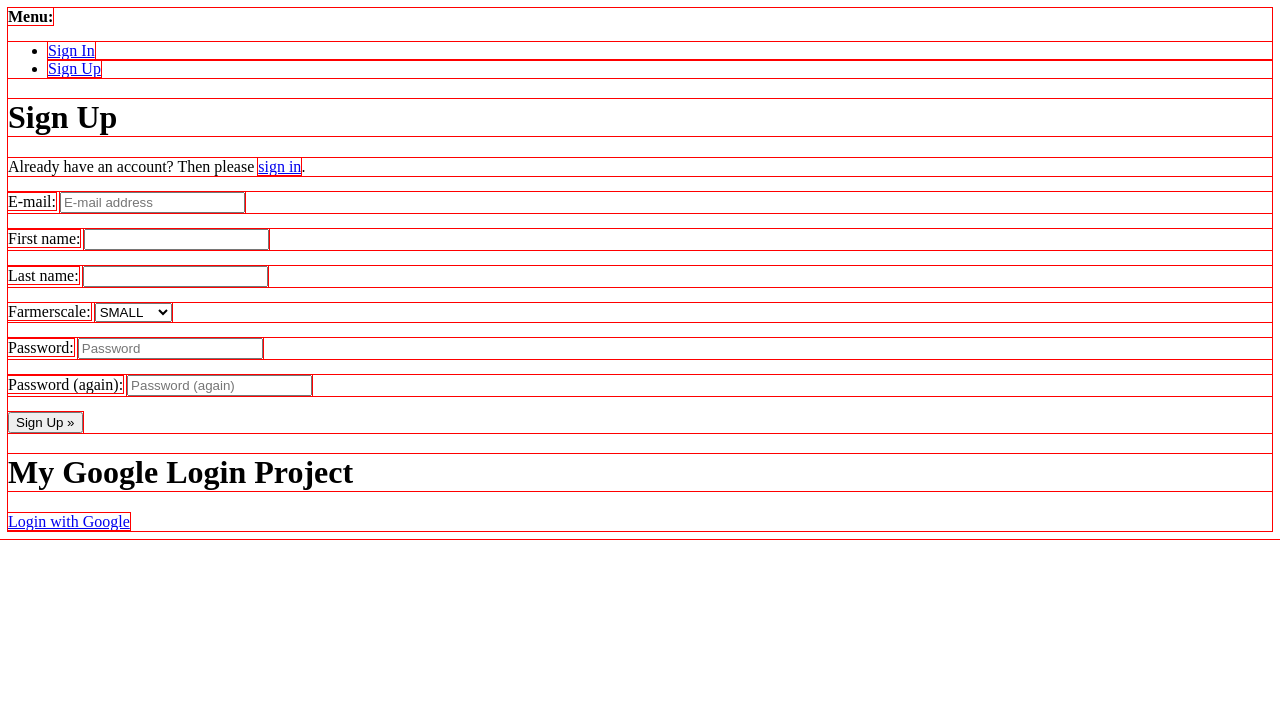
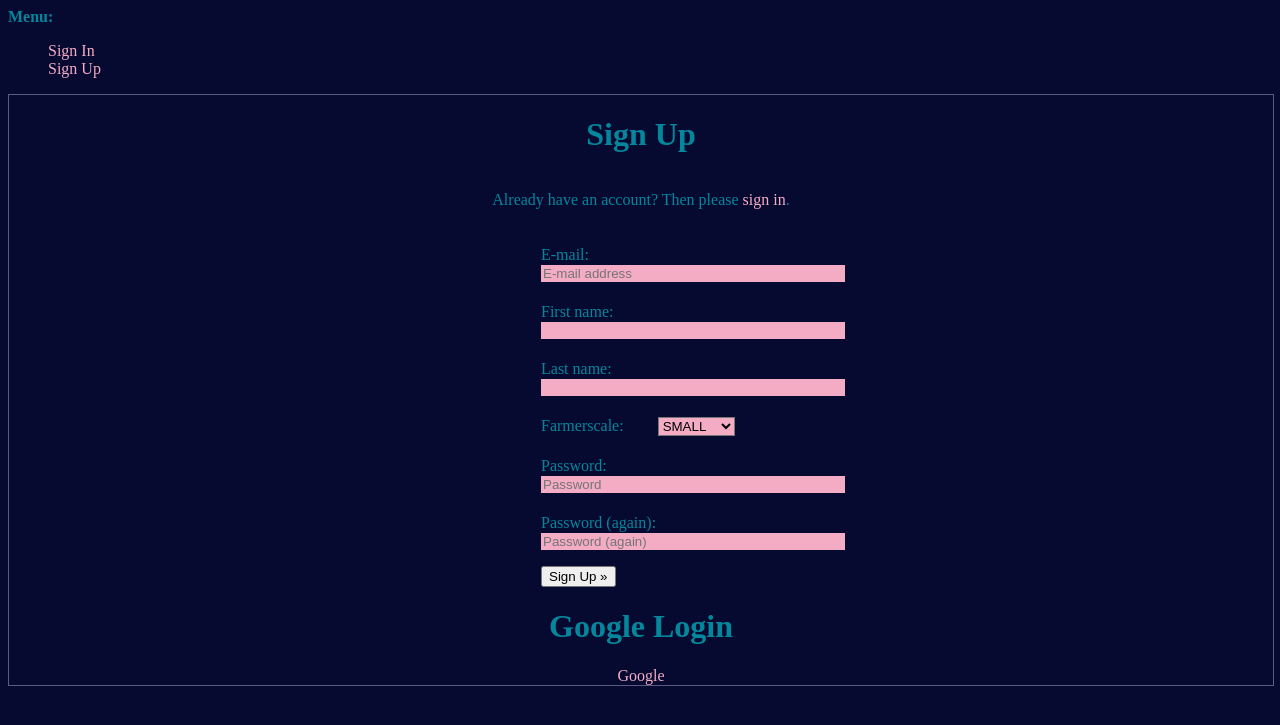
Before and after one commit to ONOWONI/poultry-plus, a Django app: page /accounts/signup/ in a window 1280 px wide. Shown: the top 725 px of the page. Run offline with Django 4.2, Linux system fonts and the light colour scheme; some libraries are stand-ins or nearby versions.

Commit message:
styled signup page

```diff
--- a/base_app/decorators.py
+++ b/base_app/decorators.py
@@ -1,3 +1,5 @@
+from django.shortcuts import redirect
+
 
 def allowed_users(allowed_users=[]):
     def decorator(view_func):
@@ -8,6 +10,6 @@ def allowed_users(allowed_users=[]):
             if group in allowed_users:
                 return view_func(request,*args, **kwargs)
             else:
-                print("Upgrade to premium")
+                return redirect('Pro')
         return wrapper_func
     return decorator
--- a/static/accounts/auth.css
+++ b/static/accounts/auth.css
@@ -1,3 +1,33 @@
-* {
-    outline: 1px red solid;
+:root {
+    --blue:#6977E6;
+    --opacity-blue:#37408b;
+    --white: #ffffff;
+    --teal:#04879C;
+    --red:#F30A49;
+    --pink:#F4ABC4;
+    --navy: #595B83;
+    --light-dark-blue:#333456;
+    --dark-blue:#060930;
 }
+
+
+body {
+    background-color: var(--dark-blue);
+    color: var(--teal);
+}
+
+a{
+    color: var(--pink);
+    text-decoration: none;
+}
+
+.menu-div {
+    display: flex;
+    /* justify-content: center;
+    align-items: center; */
+    flex-direction: column;
+}
+
+.menu-div ul {
+    list-style: none;
+}
--- /dev/null
+++ b/static/accounts/signup.css
@@ -0,0 +1,30 @@
+.signup-page{
+    display: flex;
+    width: 100%;
+    flex-direction: column;
+    justify-content: center;
+    align-items: center;
+    border: 1px solid var(--navy);
+}
+.signup p label {
+    margin-right: 30px;
+}
+
+.signup p {
+    width: 200px;
+    padding: 5px 0 0 0;
+}
+
+.signup label{
+    width: 300px;
+}
+
+.signup select {
+    background-color: var(--pink);
+}
+
+.signup input{
+    background-color: var(--pink);
+    border: none;
+    width: 300px;
+}
--- a/templates/account/base.html
+++ b/templates/account/base.html
@@ -7,6 +7,7 @@
     {% endblock %}
 
     <link rel="stylesheet" href="{% static 'accounts/auth.css' %}">
+    <link rel="stylesheet" href="{% static 'accounts/signup.css' %}">
   </head>
   <body>
     {% block body %}
@@ -22,7 +23,7 @@
     </div>
     {% endif %}
 
-    <div>
+    <div class="menu-div">
       <strong>Menu:</strong>
       <ul>
         {% if user.is_authenticated %}
--- a/templates/account/signup.html
+++ b/templates/account/signup.html
@@ -7,6 +7,7 @@
 {% block head_title %}{% trans "Signup" %}{% endblock %}
 
 {% block content %}
+<div class="signup-page">
   <h1>{% trans "Sign Up" %}</h1>
 
   <p>{% blocktrans %}Already have an account? Then please <a href="{{ login_url }}">sign in</a>.{% endblocktrans %}</p>
@@ -19,7 +20,7 @@
     {% endif %}
     <button type="submit">{% trans "Sign Up" %} &raquo;</button>
   </form>
-<h1>My Google Login Project</h1>
-<a href="{% provider_login_url 'google' %}">Login with Google</a>
-
+  <h1>Google Login</h1>
+  <a href="{% provider_login_url 'google' %}" class="google-login-btn">Google</a>
+</div>
 {% endblock %}
--- a/templates/views_temp/base.html
+++ b/templates/views_temp/base.html
@@ -10,6 +10,7 @@
     <link rel="stylesheet" href="{% static 'views/main.css' %}">
     <link rel="stylesheet" href="{% static 'views/forum.css' %}">
     <link rel="stylesheet" href="{% static 'views/single_temp.css' %}">
+    <link rel="stylesheet" href="{% static 'views/upgradeToPro.css' %}">
 </head>
 <body>
     {% if messages %}
```
Also changed, not shown: base_app/views.py (+18 -3 lines), static/views/home.css (+7 -0 lines), static/views/upgradeToPro.css (added, +25 -0 lines), subscribe/views.py (+7 -2 lines), templates/views_temp/upgradeToPro.html (+4 -5 lines), db.sqlite3. Lines whose indentation alone changed are shown as unchanged.
